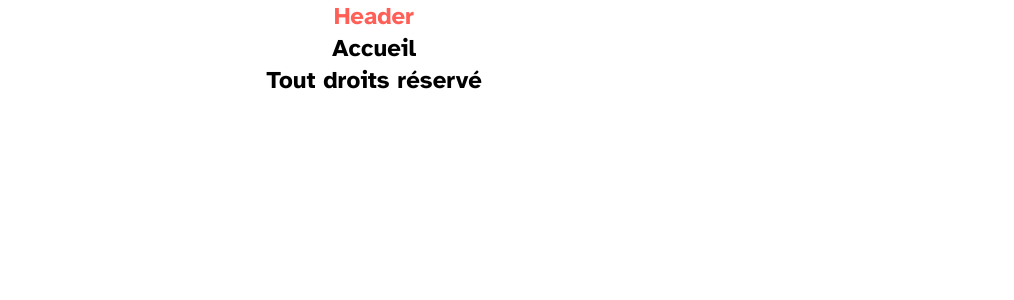
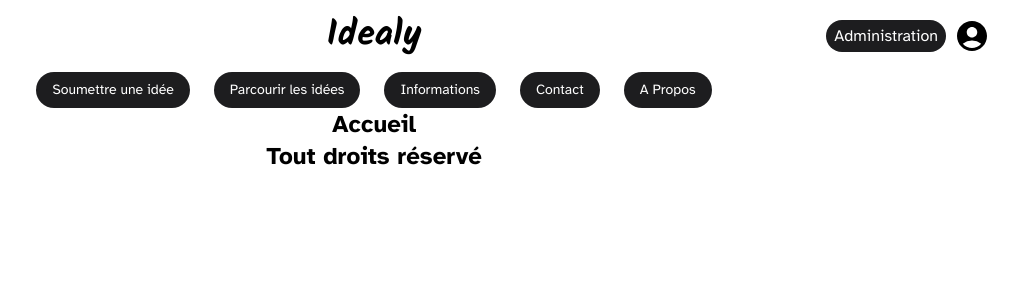
Before and after one commit to wildcodeschool-2025-03/js-p3-idealy, a React (Vite) app in the folder client/: page / in a window 1280 px wide. Shown: the top 300 px of the page, without its empty margins (266-1280 px from the left). Built offline with nearby package versions, Linux system fonts and the light colour scheme.

Commit message:
US_08_Header - Responsive mobile - desktop

```diff
--- a/client/package.json
+++ b/client/package.json
@@ -11,6 +11,7 @@
     "@tailwindcss/vite": "^4.1.8",
     "react": "^19.1.0",
     "react-dom": "^19.1.0",
+    "react-icons": "^5.5.0",
     "react-router": "^7.4.1",
     "tailwindcss": "^4.1.8"
   },
--- a/client/src/App.css
+++ b/client/src/App.css
@@ -16,3 +16,7 @@
   box-sizing: border-box;
   font-family: "Atkinson Hyperlegible", sans-serif;
 }
+
+.font-kalam {
+  font-family: "Kalam", cursive;
+}
--- a/client/src/components/Header.tsx
+++ b/client/src/components/Header.tsx
@@ -1,8 +1,126 @@
+import { useState } from "react";
 // client/src/components/Header.tsx
+import { MdAccountCircle } from "react-icons/md";
+import { Link } from "react-router";
 
 function Header() {
+  const [open, setOpen] = useState(false);
+
   return (
-    <h1 className=" text-center text-2xl font-bold text-redButton"> Header </h1>
+    <>
+      <div className="flex justify-between mt-4 px-4 relative items-center md:justify-center">
+        <Link to="/compte">
+          <MdAccountCircle className="text-4xl md:hidden" />
+        </Link>
+        <Link to="/">
+          <h1 className="text-center text-4xl font-bold font-kalam">Idealy</h1>
+        </Link>
+        <div className="flex items-center space-x-2 md:absolute md:right-4">
+          <Link
+            to="/admin"
+            className="bg-blackBackground text-white rounded-2xl py-1 px-2 hidden md:block"
+          >
+            Administration
+          </Link>
+          <Link to="/compte">
+            <MdAccountCircle className="text-4xl hidden md:block" />
+          </Link>
+          <Link
+            to="/soumettre"
+            className="bg-blackBackground text-white rounded-2xl text-sm px-3 md:hidden mr-4"
+          >
+            Ajout +
+          </Link>
+
+          <button
+            type="button"
+            className="flex flex-col space-y-1 md:hidden"
+            onClick={() => setOpen(!open)}
+          >
+            <span className="block w-6 h-1 bg-blackBackground" />
+            <span className="block w-6 h-1 bg-blackBackground" />
+            <span className="block w-6 h-1 bg-blackBackground" />
+          </button>
+        </div>
+
+        <div
+          className={`md:hidden space-y-3 text-center absolute top-full right-0 py-3 px-2 bg-greyBackground shadow-2xl rounded-lg transition-all duration-300 ${
+            open
+              ? "transform translate-x-0 opacity-100"
+              : "transform translate-x-full opacity-0"
+          }`}
+        >
+          <Link
+            to="/admin"
+            className="block py-1 px-2 bg-blackBackground rounded-2xl text-sm text-white"
+            onClick={() => setOpen(false)}
+          >
+            Administration
+          </Link>
+          <Link
+            to="/parcourir"
+            className="block py-1 px-2 bg-blackBackground rounded-2xl text-sm text-white "
+            onClick={() => setOpen(false)}
+          >
+            Parcourir les idées
+          </Link>
+          <Link
+            to="/informations"
+            className="block py-1 px-2 bg-blackBackground rounded-2xl text-sm text-white "
+            onClick={() => setOpen(false)}
+          >
+            Informations
+          </Link>
+          <Link
+            to="/contact"
+            className="block py-1 px-2 bg-blackBackground rounded-2xl text-sm text-white "
+            onClick={() => setOpen(false)}
+          >
+            Contact
+          </Link>
+          <Link
+            to="/a-propos"
+            className="block py-1 px-2 bg-blackBackground rounded-2xl text-sm text-white "
+            onClick={() => setOpen(false)}
+          >
+            A propos
+          </Link>
+        </div>
+      </div>
+
+      <nav className="hidden md:flex justify-center items-center space-x-6 mt-4">
+        <Link
+          to="/soumettre"
+          className="px-4 py-2 bg-blackBackground text-white rounded-full text-sm"
+        >
+          Soumettre une idée
+        </Link>
+        <Link
+          to="/parcourir"
+          className="px-4 py-2 bg-blackBackground text-white rounded-full text-sm"
+        >
+          Parcourir les idées
+        </Link>
+        <Link
+          to="/informations"
+          className="px-4 py-2 bg-blackBackground text-white rounded-full text-sm"
+        >
+          Informations
+        </Link>
+        <Link
+          to="/contact"
+          className="px-4 py-2 bg-blackBackground text-white rounded-full text-sm"
+        >
+          Contact
+        </Link>
+        <Link
+          to="/a-propos"
+          className="px-4 py-2 bg-blackBackground text-white rounded-full text-sm"
+        >
+          A Propos
+        </Link>
+      </nav>
+    </>
   );
 }
 
--- a/client/src/main.tsx
+++ b/client/src/main.tsx
@@ -54,7 +54,7 @@ const router = createBrowserRouter([
         element: <Detail />,
       },
       {
-        path: "/information",
+        path: "/informations",
         element: <Information />,
       },
       {
```
Also changed, not shown: 1 other file (tests, documents, lock files or other folders).
